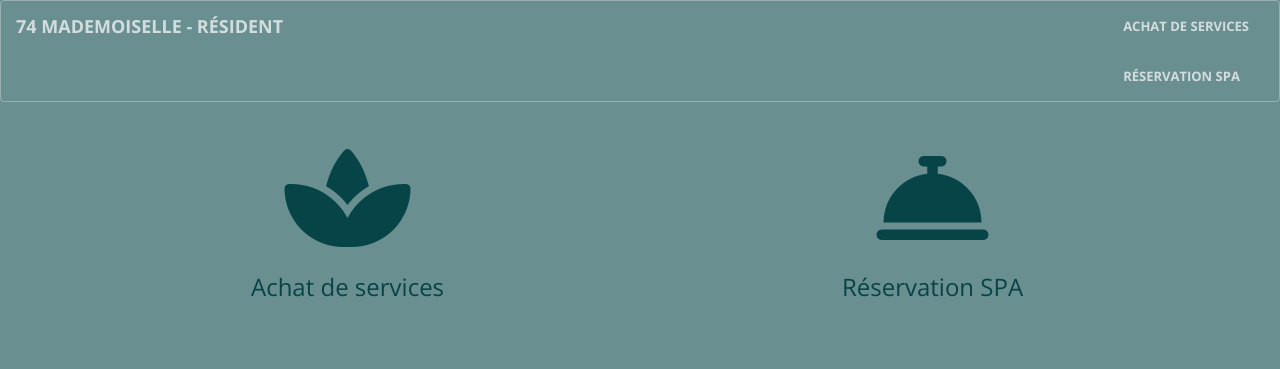
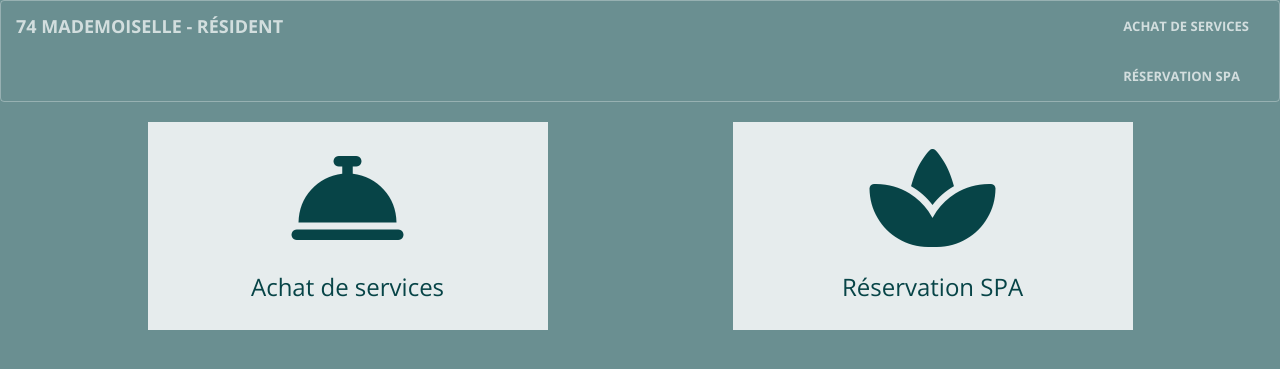
Before and after one commit to 74-mademoiselle/residence-ella.github.io, a Jekyll site: the page built from tenant.html, in a window 1280 px wide. Shown: the top 369 px of the page. Built offline with Jekyll 4.4.1, drawn with Linux system fonts in a browser that asks for light colours; nearby versions of some CDN libraries.

Commit message:
Better tenant zone

```diff
--- a/_sass/_base.scss
+++ b/_sass/_base.scss
@@ -6,6 +6,15 @@ body {
 
 body {
     @include serif-font;
+}
+
+#tenant-body{
+    background: #6a8f91;
+    height: 100%;
+
+    .navbar{
+        margin-bottom: 0;
+    }
 }
 
 hr {
@@ -223,7 +232,15 @@ header {
     p {
         margin-bottom: 0;
     }
+
+    &.tenant{
+        background: #e6eced;
+        padding-bottom: 20px;
+        padding-top: 20px;
+    }
 }
+
+
 
 .portfolio-box {
     position: relative;
--- a/css/main.scss
+++ b/css/main.scss
@@ -42,9 +42,3 @@ $theme-dark: #222;
     "mixins",
     "base"
 ;
-
-
-#tenant-body{
-    background: #6a8f91;
-    height: 100%;
-}
--- a/tenant.html
+++ b/tenant.html
@@ -10,8 +10,8 @@ permalink: /tenant/
     <div class="row">
         <div class="col-sm-6 text-center">
             <a href="/shop/">
-                <div class="service-box">
-                    <i class="fas fa-8x fa-spa text-primary" ></i>
+                <div class="service-box tenant">
+                    <i class="fas fa-8x fa-concierge-bell text-primary" ></i>
                     <h3>Achat de services</h3>
                 </div>
             </a>
@@ -20,8 +20,8 @@ permalink: /tenant/
 
         <div class="col-sm-6 text-center">
             <a href="/spa/">
-                <div class="service-box">
-                    <i class="fas fa-8x fa-concierge-bell text-primary"></i>
+                <div class="service-box tenant">
+                    <i class="fas fa-8x fa-spa text-primary"></i>
                     <h3>Réservation SPA</h3>
                 </div>
             </a>
```
